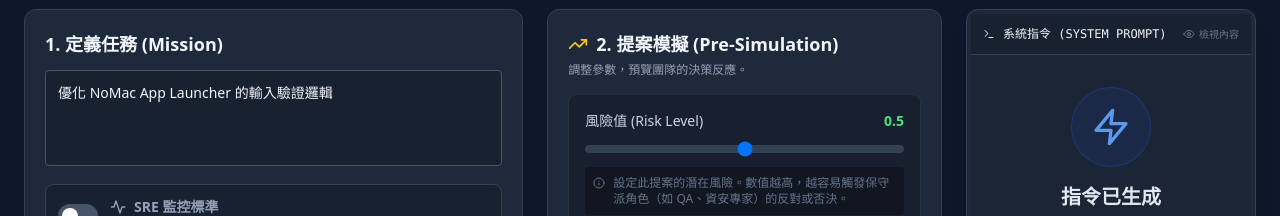
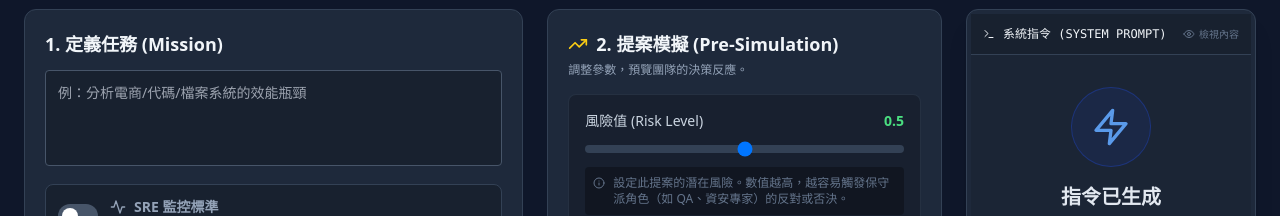
Before and after one commit to lalawgwg99/ai_vtcc, a React (Vite) app: page / in a window 1280 px wide. Shown: the part 130-346 px from the top of the page. Built offline with nearby package versions, Linux system fonts and the light colour scheme.

Commit message:
fix: Remove NoMac example text, set default mission to empty

```diff
--- a/src/App.jsx
+++ b/src/App.jsx
@@ -49,7 +49,7 @@ const TRANSLATIONS = {
     manualTitle: "使用說明書",
     manualClose: "關閉",
     switchLangPrompt: "切換語言將重置所有角色設定為預設值，確定嗎？",
-    defaultMissionBuilder: "優化 NoMac App Launcher 的輸入驗證邏輯",
+    defaultMissionBuilder: "",
     defaultMissionAuditor: "審查使用者提供的 GitHub 專案代碼，指出架構漏洞、資安風險，並提出重構建議。",
 
     // Agent Roles for UI
@@ -105,7 +105,7 @@ const TRANSLATIONS = {
     manualTitle: "User Manual",
     manualClose: "Close",
     switchLangPrompt: "Switching language will reset all roles to defaults. Continue?",
-    defaultMissionBuilder: "Optimize input validation logic for NoMac App Launcher",
+    defaultMissionBuilder: "",
     defaultMissionAuditor: "Audit the provided GitHub repo for security vulnerabilities and architectural flaws.",
 
     // Agent Roles for UI
```
